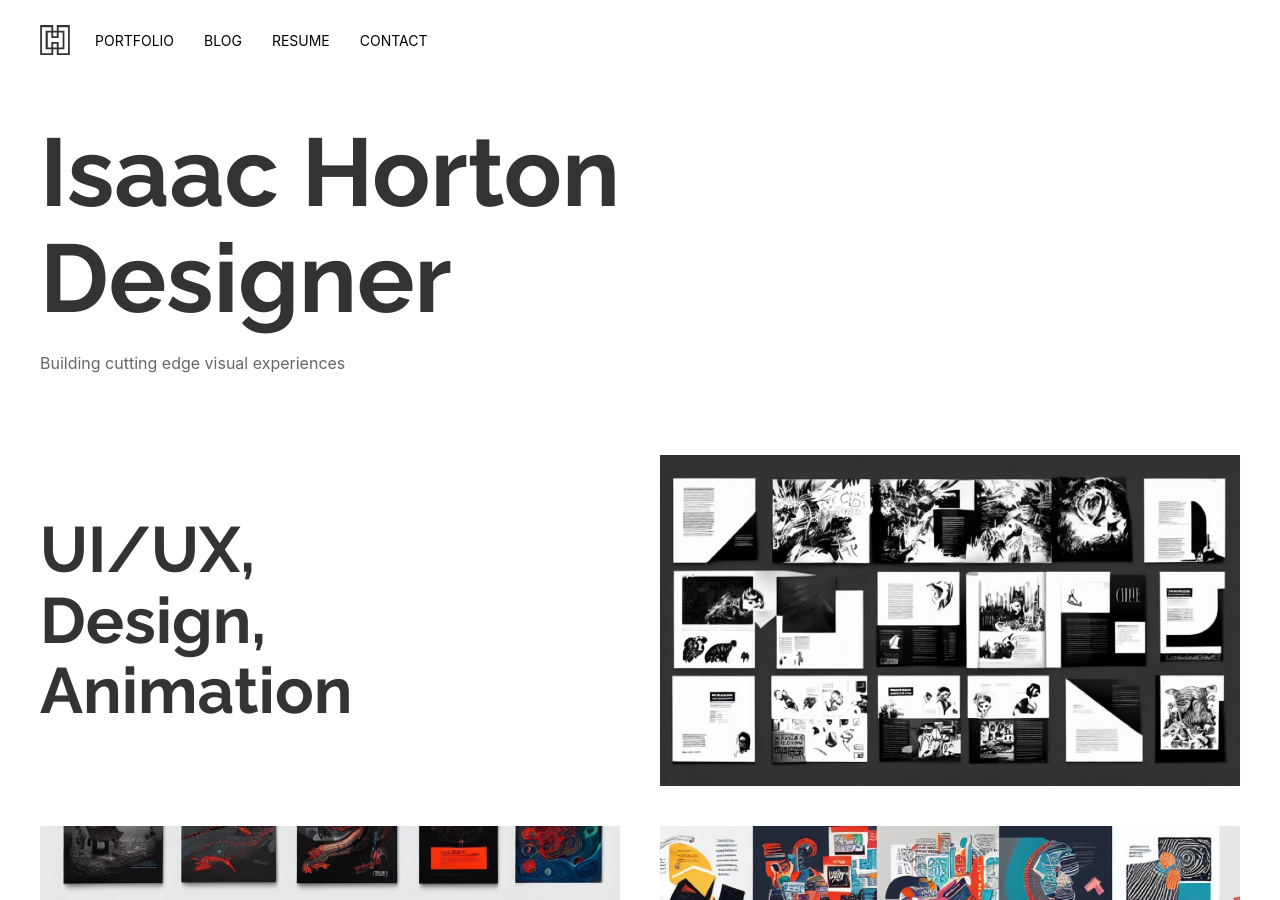
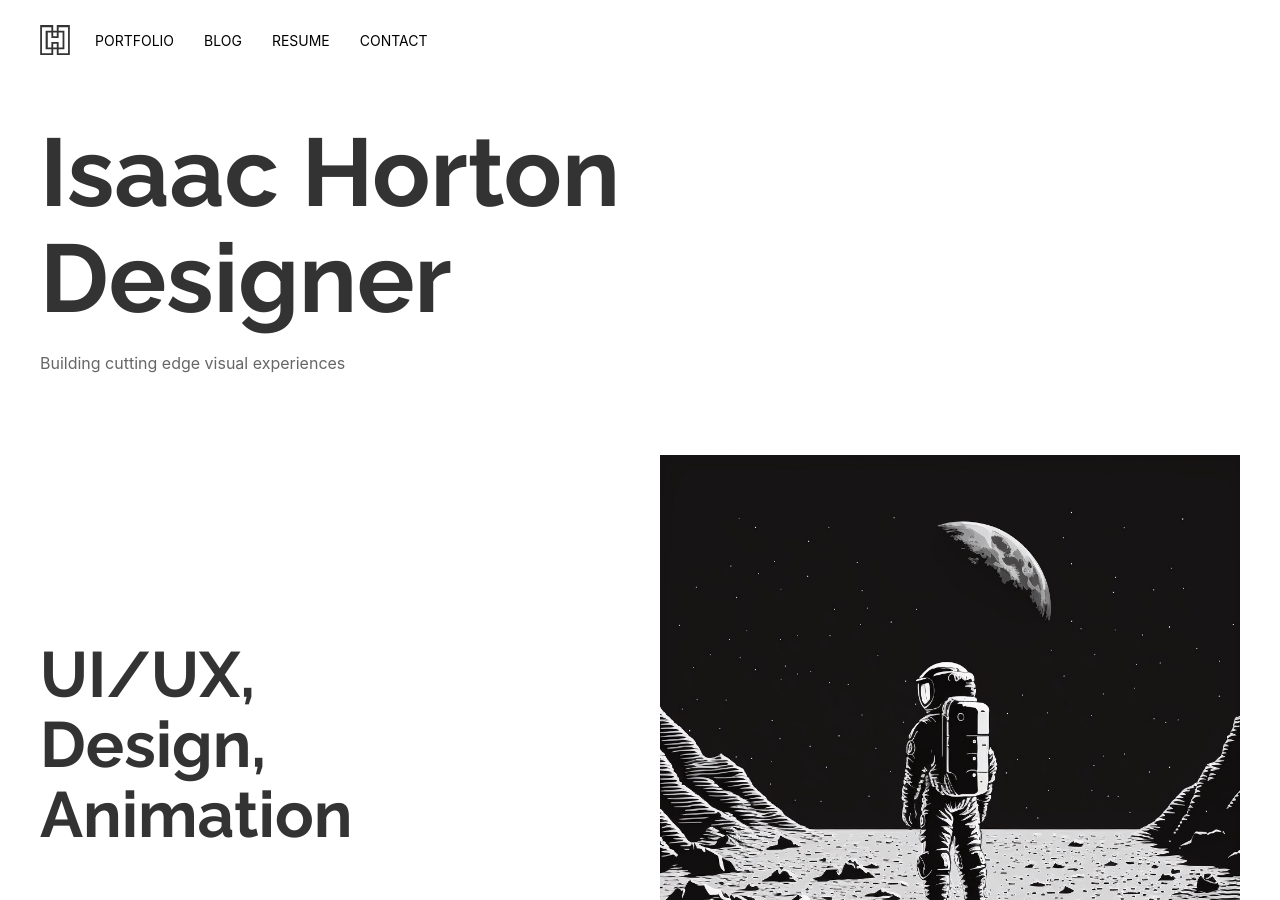
Before and after one commit to kre8t/kre8t.github.io, a Jekyll site: the page built from index.html, in a window 1280 px wide and 900 px high. Built offline with Jekyll 4.4.1, drawn with Linux system fonts in a browser that asks for light colours.

Commit message:
updating homepage

```diff
--- a/_layouts/home.html
+++ b/_layouts/home.html
@@ -16,7 +16,7 @@ layout: homepage
         <div class="intro-text uk-container">
           <div class="uk-child-width-1-2@m" uk-grid>
             <div class="uk-heading-medium uk-animation-slide-right-small uk-flex uk-flex-middle">UI/UX, <br>Design,<br>Animation</div>
-            <div><img class="uk-width-1-1" src="{{ "/assets/img/ih-portfolio-items-54.jpg" | relative_url }}" width="1000" height="571"></div>
+            <div><img class="uk-width-1-1" src="{{ "/assets/img/Portfolio-70.jpg" | relative_url }}"></div>
           </div>
         </div>
           {% include sections/featured.html %}
```
Also changed, not shown: assets/img/Portfolio-70.jpg (added).
